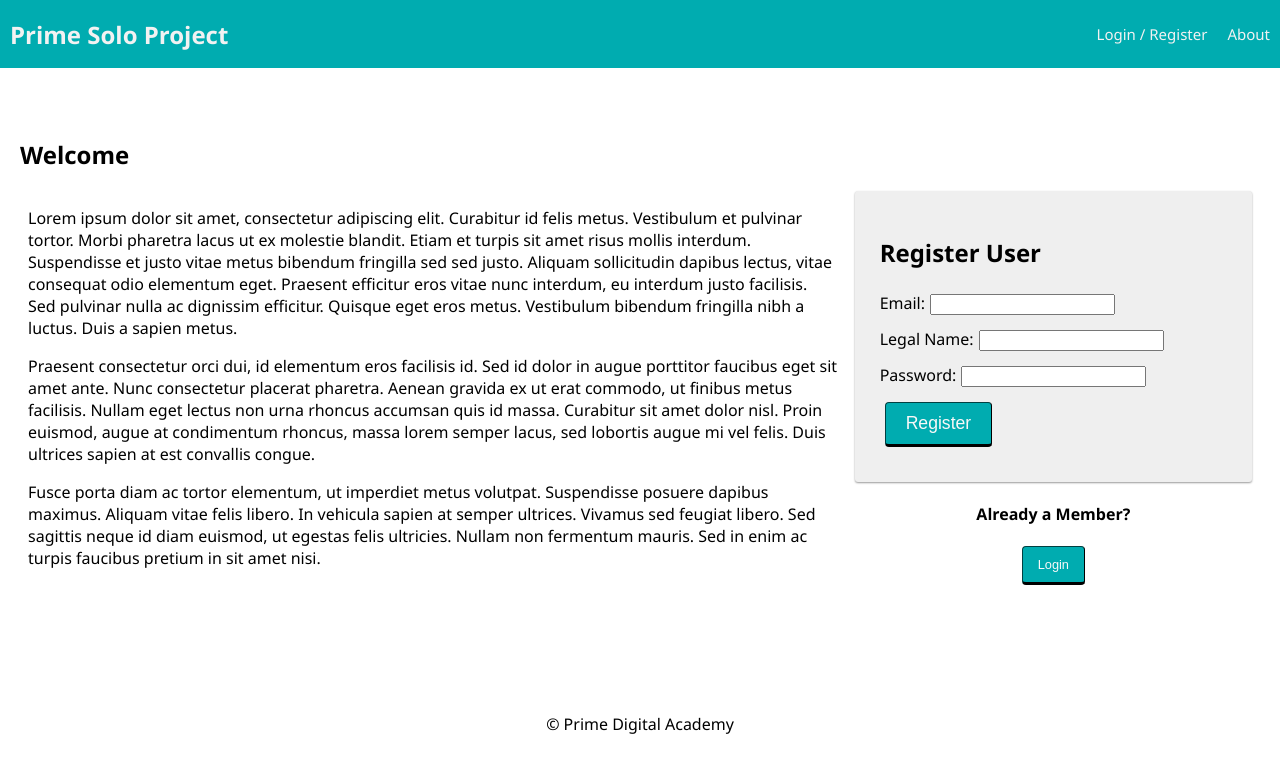
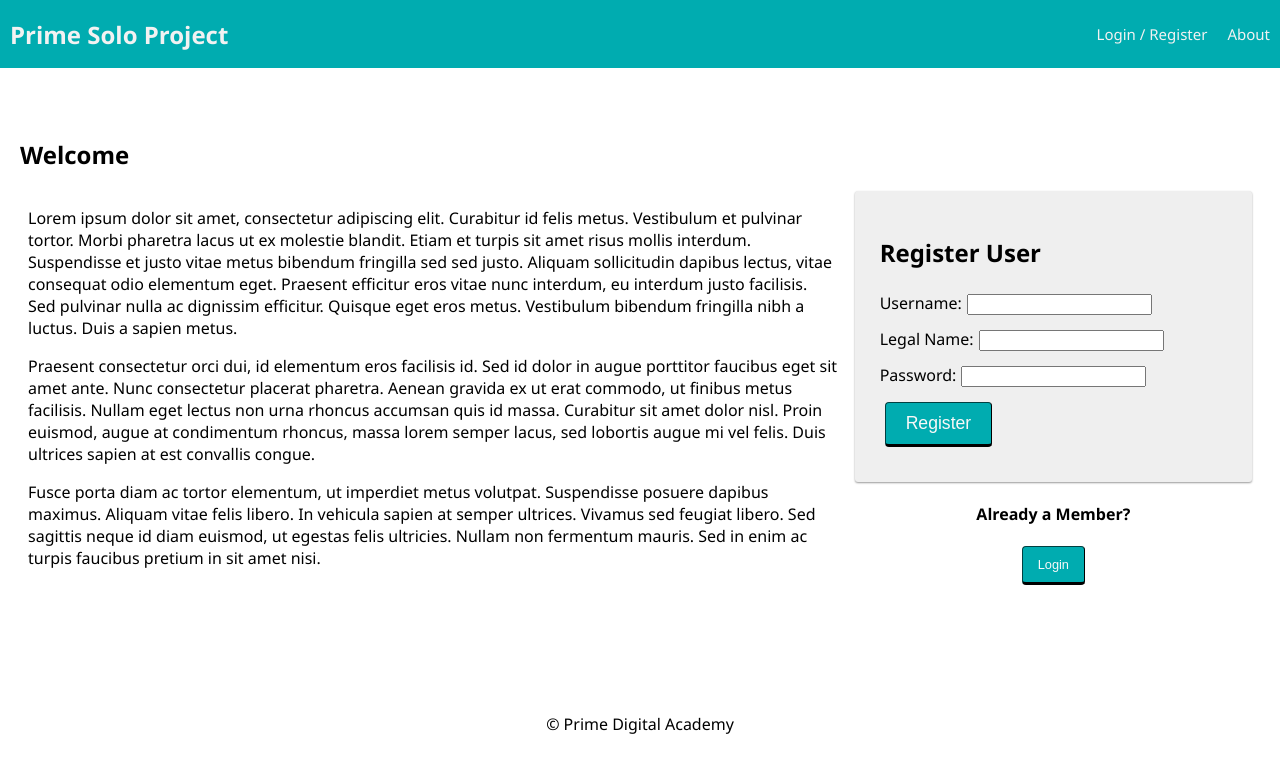
Before and after one commit to jdh2021/tradeout, a React (Create React App) app: page /#/home in a window 1280 px wide. Shown: the top 772 px of the page. Built offline with nearby package versions, Linux system fonts and the light colour scheme; no server answers.

Commit message:
changed username back to email for now in login related components

```diff
--- a/src/components/LoginForm/LoginForm.jsx
+++ b/src/components/LoginForm/LoginForm.jsx
@@ -3,10 +3,10 @@ import { useDispatch } from 'react-redux';
 import {useSelector} from 'react-redux';
 
 function LoginForm() {
-  // not using a username in this application
-  // const [username, setUsername] = useState('');
+  const [username, setUsername] = useState('');
   const [password, setPassword] = useState('');
-  const [email, setEmail] = useState('');
+  // email will be used instead of username
+  // const [email, setEmail] = useState('');
   const errors = useSelector(store => store.errors);
   const dispatch = useDispatch();
 
@@ -35,7 +35,6 @@ function LoginForm() {
         </h3>
       )}
       <div>
-        {/* //Template user information
         <label htmlFor="username">
           Username:
           <input
@@ -45,10 +44,11 @@ function LoginForm() {
             value={username}
             onChange={(event) => setUsername(event.target.value)}
           />
-        </label> */}
+        </label>
       </div>
       <div>
-        <label htmlFor='email'>
+        {/* email will be used instead of username */}
+        {/* <label htmlFor='email'>
           Email:
           <input
             type='text'
@@ -57,7 +57,7 @@ function LoginForm() {
             value={email}
             onChange={(event) => setEmail(event.target.value)}
           />
-        </label>
+        </label> */}
       </div>
       <div>
         <label htmlFor="password">
--- a/src/components/RegisterForm/RegisterForm.jsx
+++ b/src/components/RegisterForm/RegisterForm.jsx
@@ -3,7 +3,8 @@ import { useDispatch, useSelector } from 'react-redux';
 
 function RegisterForm() {
 
-  // const [username, setUsername] = useState('');
+  const [username, setUsername] = useState('');
+
   const [email, setEmail] = useState('');
   const [legalName, setLegalName] = useState('');
   const [password, setPassword] = useState('');
@@ -33,7 +34,7 @@ function RegisterForm() {
         </h3>
       )}
       <div>
-        {/* <label htmlFor="username">
+        <label htmlFor="username">
           Username:
           <input
             type="text"
@@ -42,10 +43,11 @@ function RegisterForm() {
             required
             onChange={(event) => setUsername(event.target.value)}
           />
-        </label> */}
+        </label>
       </div>
       <div>
-        <label htmlFor='email'>
+        {/* email will be used instead of username */}
+        {/* <label htmlFor='email'>
           Email:
           <input
             type="text"
@@ -54,7 +56,7 @@ function RegisterForm() {
             required
             onChange={(event) => setEmail(event.target.value)}
           />
-        </label>
+        </label> */}
       </div>
       <div>
         <label htmlFor='legalName'>
```
Also changed, not shown: 1 other file (tests, documents, lock files or other folders).
